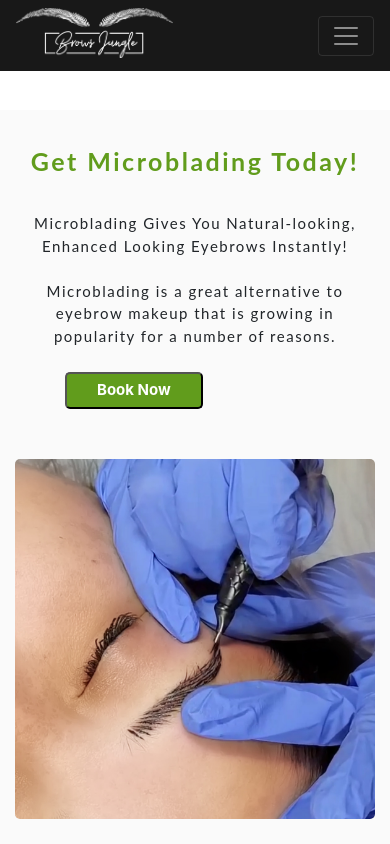
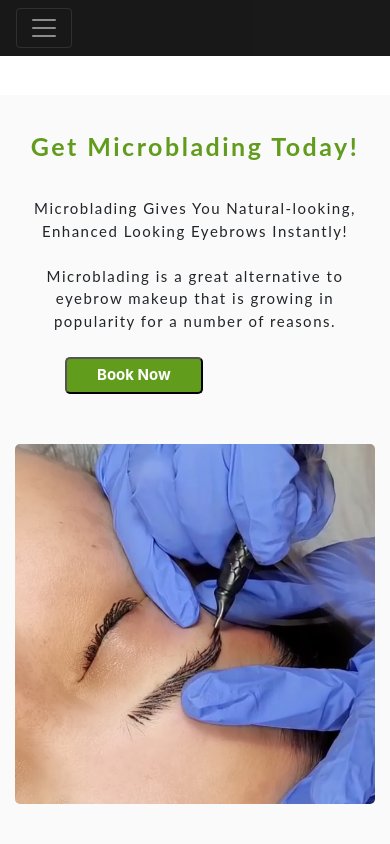
Before and after one commit to Juzva8/browsJungle, a React (Create React App) app: page / in a window 390 px wide. Shown: the top 844 px of the page. Built offline with nearby package versions, Linux system fonts and the light colour scheme; a web font is replaced by a local one.

Commit message:
looking for a solution

```diff
--- a/src/Components/Navbar/Navbar.css
+++ b/src/Components/Navbar/Navbar.css
@@ -66,11 +66,12 @@ a:hover{
 
 
   .navbar-logo {
-  margin: 0px;
+    display: none;
+  /* margin: 0px;
   display: flex-start;
   justify-content: space-between;
   padding-top: 0px;
   height: 55px;
-  background-color: transparent;
+  background-color: transparent; */
   }
 }
```
